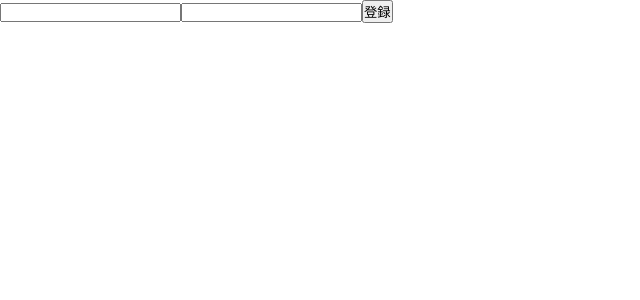
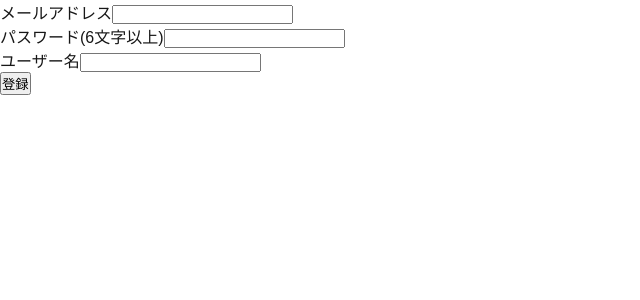
Before and after one commit to s1f102301336/QuizApp-react, a Next.js app: page /accounts/register in a window 1280 px wide. Shown: the top 300 px of the page, without its empty margins (0-640 px from the left). Built offline with nearby package versions, Linux system fonts and the light colour scheme.

Commit message:
google認証でのSignInはできたので、ユーザー名登録と画面遷移を作成中

```diff
--- a/src/app/accounts/register/page.tsx
+++ b/src/app/accounts/register/page.tsx
@@ -10,23 +10,37 @@ import {
 } from "firebase/auth";
 
 const Register = () => {
-  const SignUpWithGoogle = () => {
+  const SignUpWithEmail = (formData: FormData) => {
+    const email = String(formData.get("email"));
+    const password = String(formData.get("password"));
+    const name = String(formData.get("name"));
+
     createUserWithEmailAndPassword(auth, email, password)
       .then((userCredential) => {
         //Signed up
         const user = userCredential.user;
+
+        console.log("user", user);
       })
       .catch((error) => console.error(error));
   };
 
   return (
     <div>
-      <form action="SignUp" method="post">
-        <input type="email" />
-        <input type="password" />
-        <button type="submit" onClick={SignUpWithGoogle}>
-          登録
-        </button>
+      <form action={SignUpWithEmail} method="post">
+        <div>
+          <label htmlFor="email">メールアドレス</label>
+          <input type="mail" name="email" />
+        </div>
+        <div>
+          <label htmlFor="password">パスワード(6文字以上)</label>
+          <input type="text" name="password" />
+        </div>
+        <div>
+          <label htmlFor="name">ユーザー名</label>
+          <input type="text" name="name" />
+        </div>
+        <button type="submit">登録</button>
       </form>
       <div id="firebase-auth-container"></div>
     </div>
--- a/src/components/Header.tsx
+++ b/src/components/Header.tsx
@@ -6,7 +6,7 @@ export const Header = () => {
     <div>
       Header
       <Link href={"./accounts/login"}>
-        <button>ログインはこちら</button>
+        <button>マイページ</button>
       </Link>
     </div>
   );
```
Also changed, not shown: src/app/accounts/login/page.tsx (+38 -9 lines).
